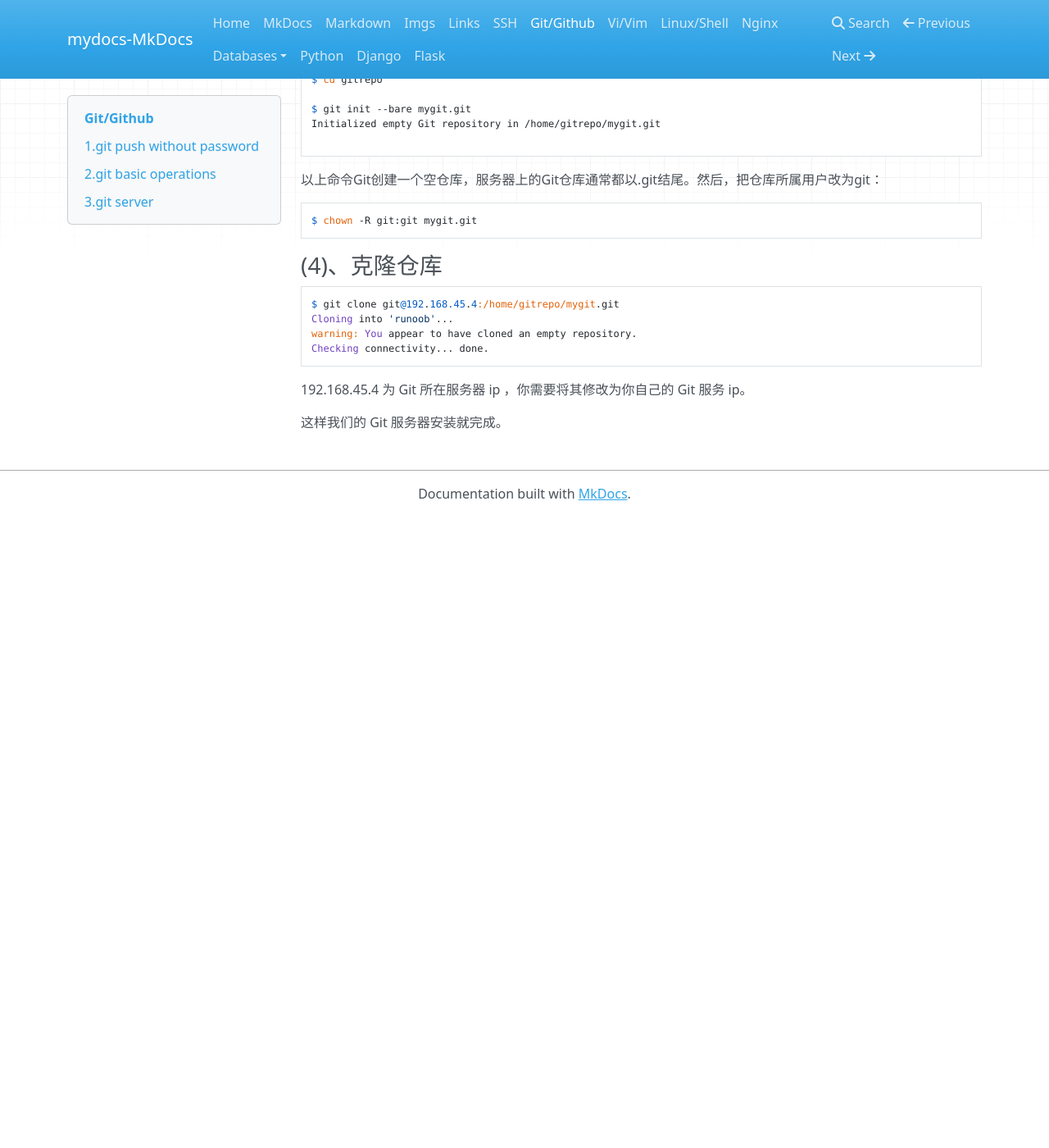
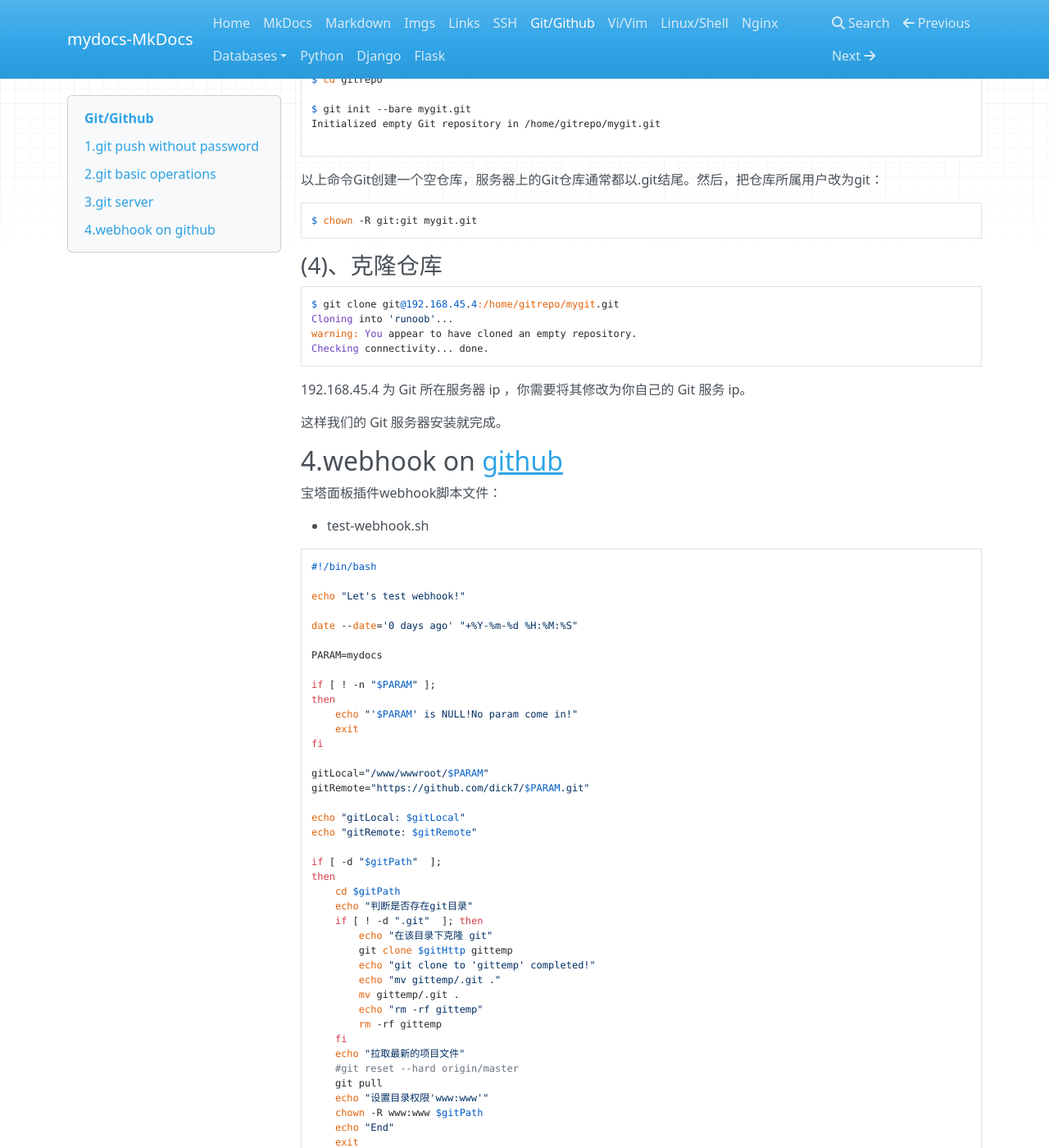
Before and after one commit to dick7/mydocs, an MkDocs documentation site: the page built from docs/git.md, in a window 1280 px wide and 1400 px high, scrolled down 1305 px. Shown: the whole window at 82% size. Built offline with MkDocs 1.6.1, drawn with Linux system fonts in a browser that asks for light colours; nearby versions of some CDN libraries; before the commit the page ends 1935 px from its top, so only the background shows below that; some of the changed text lies outside the part shown.

Commit message:
add webhook to git.md

````diff
--- a/docs/git.md
+++ b/docs/git.md
@@ -78,3 +78,94 @@ Checking connectivity... done.
 192.168.45.4 为 Git 所在服务器 ip ，你需要将其修改为你自己的 Git 服务 ip。
 
 这样我们的 Git 服务器安装就完成。
+
+## 4.webhook on [github](github.com)
+
+宝塔面板插件webhook脚本文件：
+
+* test-webhook.sh
+```
+#!/bin/bash
+
+echo "Let's test webhook!"
+
+date --date='0 days ago' "+%Y-%m-%d %H:%M:%S"
+
+PARAM=mydocs
+
+if [ ! -n "$PARAM" ];
+then
+    echo "'$PARAM' is NULL!No param come in!"
+    exit
+fi
+
+gitLocal="/www/wwwroot/$PARAM"
+gitRemote="https://github.com/dick7/$PARAM.git"
+
+echo "gitLocal: $gitLocal"
+echo "gitRemote: $gitRemote"
+
+if [ -d "$gitPath"  ];
+then
+    cd $gitPath
+    echo "判断是否存在git目录"
+    if [ ! -d ".git"  ]; then
+        echo "在该目录下克隆 git"
+        git clone $gitHttp gittemp
+        echo "git clone to 'gittemp' completed!"
+        echo "mv gittemp/.git ."
+        mv gittemp/.git .
+        echo "rm -rf gittemp"
+        rm -rf gittemp
+    fi
+    echo "拉取最新的项目文件"
+    #git reset --hard origin/master
+    git pull
+    echo "设置目录权限'www:www'"
+    chown -R www:www $gitPath
+    echo "End"
+    exit
+else
+    echo "该项目路径不存在"
+    echo "End"
+    exit
+fi
+```
+
+### github webhook config and test
+
+- Webhooks / Manage webhook
+
+We’ll send a POST request to the URL below with details of any subscribed events. You can also specify which data format you’d like to receive (JSON, x-www-form-urlencoded, etc). More information can be found in our developer documentation.
+
+- Payload URL
+```
+
+```
+
+- Content type
+```
+
+```
+- Secret
+```
+
+```
+
+- Which events would you like to trigger this webhook?
+> *   Just the push event.
+>     Send me everything.
+>     Let me select individual events.
+
+- Active
+
+We will deliver event details when this hook is triggered.
+Recent Deliveries
+
+- Recent Deliveries
+
+    e3125208-5c62-11ea-8fe3-094f6a057ebd
+
+|Request|Response|
+|-------|--------|
+|...    | ...    |
````
